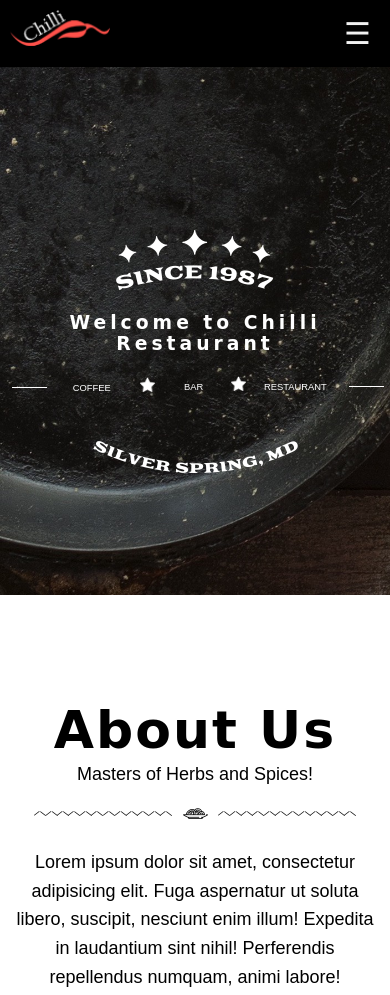
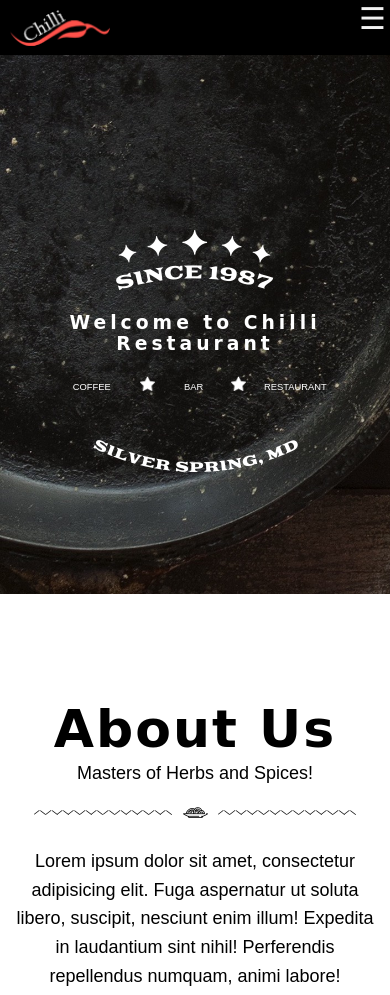
Before and after one commit to GarrettLevine/chiliResto, a plain HTML site: page index.html in a window 390 px wide. Shown: the top 995 px of the page. Drawn offline with nearby package versions, Linux system fonts and the light colour scheme; a web font is replaced by a local one.

Commit message:
resolved an issue with mobile layout that led to extra white-space

```diff
--- a/scss/modules/_heroImage.scss
+++ b/scss/modules/_heroImage.scss
@@ -61,6 +61,10 @@
 	content: "";
 	position: relative;
 	display: block;
+
+	@include mq(small) {
+		display: none;
+	}
 }
 
 .subHeadings__text:first-child::before {
--- a/scss/modules/_mobileNav.scss
+++ b/scss/modules/_mobileNav.scss
@@ -6,7 +6,7 @@
 
 		label {
 			float: right;
-			padding: 1.8rem;
+			padding: 0.3rem;
 			transform: scale(3,3);
 
 			&:hover {
--- a/scss/modules/_reservations.scss
+++ b/scss/modules/_reservations.scss
@@ -9,6 +9,9 @@
 		&::after {
 			content: url(../assets/headerImages/heading-underlineWhite.png);
 			@extend %subHeader-bar-placing;
+			@include mq(small) {
+				display: none;
+			}
 		}
 	}
 	&__wrapper {
--- a/scss/utilities/_config.scss
+++ b/scss/utilities/_config.scss
@@ -29,7 +29,7 @@ $font-family--cursive: 'Aguafina Script', cursive;
 //==================================
 // DESCRIPTIVE BASE COLORS
 //==================================
-$primary-color: map-get(androidRed, 100);
+$primary-color: map-get($androidRed, 100);
 
 
 //==================================
```
Also changed, not shown: css/main.css, 2 other files.
